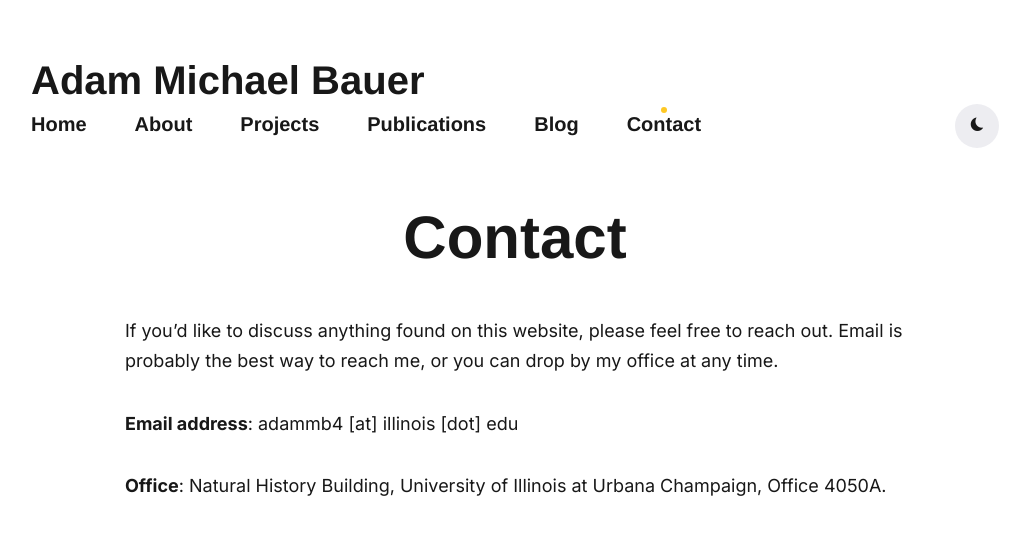
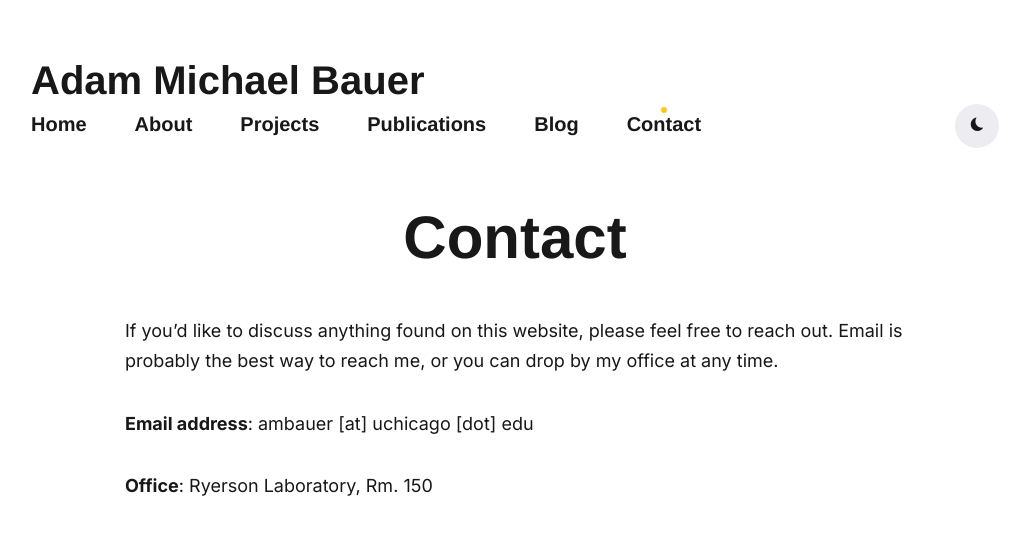
Before and after one commit to adam-bauer-34/adam-bauer-34.github.io, a Jekyll site: the page built from _pages/contact.md, in a window 1280 px wide and 900 px high, cut to the strip 0-538 px from the top of the window. Shown: the top 535 px of the strip, without its empty margins (125-1155 px from the left). Built offline with Jekyll 4.4.1, drawn with Linux system fonts in a browser that asks for light colours; nearby versions of some CDN libraries; some web fonts are replaced.

Commit message:
Update contact.md

```diff
--- a/_pages/contact.md
+++ b/_pages/contact.md
@@ -7,6 +7,6 @@ image:
 
 If you'd like to discuss anything found on this website, please feel free to reach out. Email is probably the best way to reach me, or you can drop by my office at any time.
 
-**Email address**: adammb4 [at] illinois [dot] edu
+**Email address**: ambauer [at] uchicago [dot] edu
 
-**Office**: Natural History Building, University of Illinois at Urbana Champaign, Office 4050A.
+**Office**: Ryerson Laboratory, Rm. 150
```
